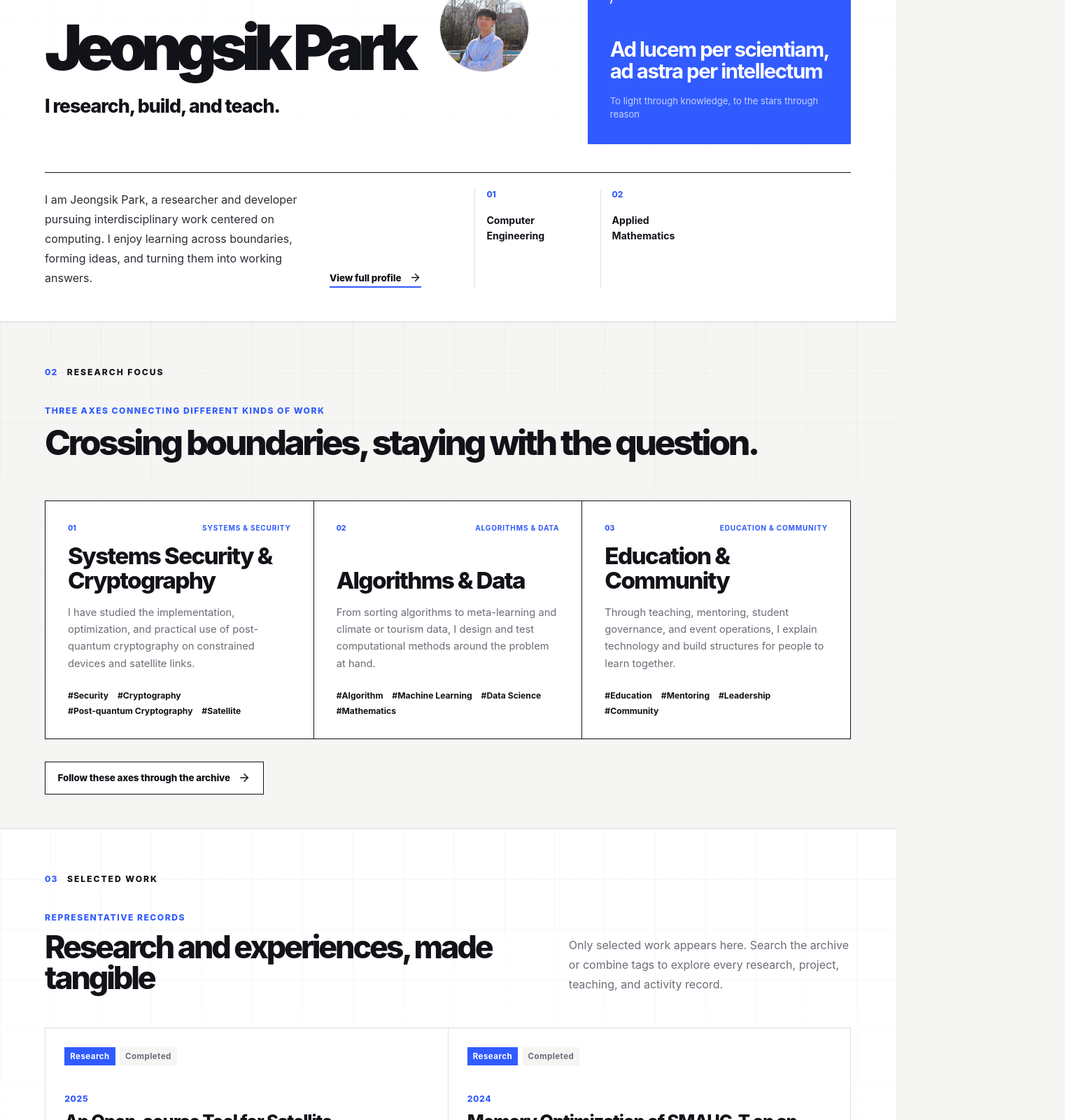
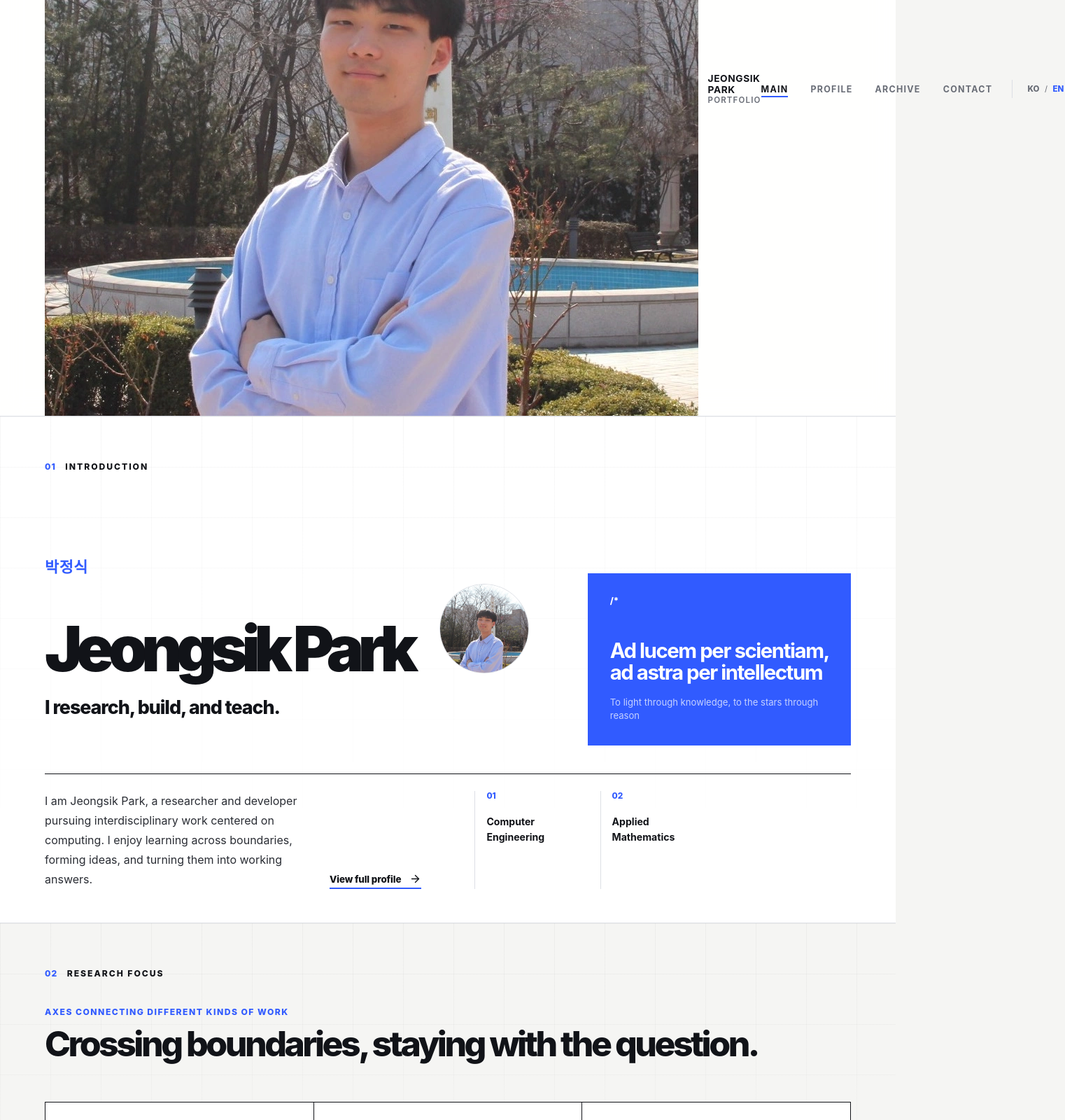
Before and after one commit to oriing/oriing.github.io, a React (Vite) app: page / in a window 1280 px wide. Shown: the part 340-1940 px from the top of the page at 70% size, 1522 px wide, since content can reach past the window. Built offline with nearby package versions, Linux system fonts and the light colour scheme; a web font is replaced by a local one.

Commit message:
Edit texts and contents

```diff
--- a/components/site-header.tsx
+++ b/components/site-header.tsx
@@ -1,4 +1,5 @@
 import { useLocale } from "@/lib/i18n";
+import { mainData } from "@/lib/portfolio-data";
 
 const navItems = [
   { href: "#/", label: { ko: "메인", en: "Main" }, key: "main" },
@@ -12,8 +13,8 @@ export function SiteHeader({ current }: { current?: "main" | "profile" | "archiv
   return (
     <header className="site-header">
       <a className="wordmark" href="#/" aria-label={locale === "ko" ? "메인 페이지로 이동" : "Go to the main page"}>
-        <span className="wordmark-box">JP</span>
-        <span className="wordmark-copy"><strong>Jeongsik Park</strong><small>Portfolio / 2026</small></span>
+        <img src={mainData.identity.profileImage.src} alt={t(mainData.identity.profileImage.alt)} />
+        <span className="wordmark-copy"><strong>Jeongsik Park</strong><small>Portfolio</small></span>
       </a>
       <div className="header-actions">
         <nav aria-label={locale === "ko" ? "메뉴" : "Navigation"}>
--- a/components/work-card.tsx
+++ b/components/work-card.tsx
@@ -20,9 +20,14 @@ export function WorkCard({ work, compact = false }: { work: WorkRecord; compact?
       </div>
 
       <ul className="tag-list" aria-label={locale === "ko" ? `${title} 태그` : `${title} tags`}>
-        {work.tags.slice(0, compact ? 4 : 7).map((tag) => (
-          <li key={tag}>#{tagLabel(tag, locale)}</li>
-        ))}
+        {work.tags.slice(0, compact ? 4 : 7).map((tag) => {
+          const label = tagLabel(tag, locale);
+          return (
+            <li key={tag} lang={/[가-힣]/.test(label) ? "ko" : "en"}>
+              #{label}
+            </li>
+          );
+        })}
       </ul>
 
       <a className="work-card-link" href={`#/work/${work.slug}`} aria-label={locale === "ko" ? `${title} 상세 보기` : `View details for ${title}`}>
--- a/src/pages/contact-page.tsx
+++ b/src/pages/contact-page.tsx
@@ -6,6 +6,6 @@ import { mainData } from "@/lib/portfolio-data";
 
 export function ContactPage() {
   const { locale, t } = useLocale();
-  const copy = locale === "ko" ? { skip: "본문으로 건너뛰기", channels: "연락 채널", open: "함께 이야기할 수 있는 주제" } : { skip: "Skip to content", channels: "Channels", open: "Open to" };
-  return <><a className="skip-link" href="#main-content">{copy.skip}</a><SiteHeader current="contact" /><main id="main-content"><section className="page-hero contact-hero"><div className="page-index">03 / Contact</div><p className="page-overline">Research · Project · Education</p><h1>{t(mainData.contact.title)}</h1><div className="page-hero-bottom contact-hero-bottom"><p>{t(mainData.contact.description)}</p><div className="contact-location"><MapPin aria-hidden="true" size={20} /><span>{t(mainData.identity.location)}</span></div></div></section><section className="detail-section contact-section"><header className="contact-section-heading"><span>01 / Channels</span><h2>{copy.channels}</h2></header><div className="contact-links">{mainData.links.map((link) => <a href={link.href} key={link.href} rel="noreferrer" target="_blank"><Mail aria-hidden="true" size={22} strokeWidth={1.5} /><span>{t(link.label)}</span><ArrowUpRight aria-hidden="true" size={22} strokeWidth={1.5} /></a>)}</div><div className="contact-topics"><p>{copy.open}</p><ul>{mainData.contact.topics.map((topic) => <li key={t(topic)}>{t(topic)}</li>)}</ul></div></section></main><SiteFooter /></>;
+  const copy = locale === "ko" ? { channels: "연락 채널", open: "함께 이야기할 수 있는 주제" } : { channels: "Channels", open: "Open to" };
+  return <><SiteHeader current="contact" /><main id="main-content"><section className="page-hero contact-hero"><div className="page-index">03 / Contact</div><p className="page-overline">Research · Project · Education</p><h1>{t(mainData.contact.title)}</h1><div className="page-hero-bottom contact-hero-bottom"><p>{t(mainData.contact.description)}</p><div className="contact-location"><MapPin aria-hidden="true" size={20} /><span>{t(mainData.identity.location)}</span></div></div></section><section className="detail-section contact-section"><header className="contact-section-heading"><span>01 / Channels</span><h2>{copy.channels}</h2></header><div className="contact-links">{mainData.links.map((link) => <a href={link.href} key={link.href} rel="noreferrer" target="_blank"><Mail aria-hidden="true" size={22} strokeWidth={1.5} /><span>{t(link.label)}</span><ArrowUpRight aria-hidden="true" size={22} strokeWidth={1.5} /></a>)}</div><div className="contact-topics"><p>{copy.open}</p><ul>{mainData.contact.topics.map((topic) => <li key={t(topic)}>{t(topic)}</li>)}</ul></div></section></main><SiteFooter /></>;
 }
--- a/src/pages/home-page.tsx
+++ b/src/pages/home-page.tsx
@@ -10,20 +10,19 @@ export function HomePage() {
   const careerPreview = timeline.filter((item) => item.kind === "career").slice(0, 3);
   const identityPoints = mainData.current.length > 0 ? mainData.current : mainData.identity.roles;
   const copy = locale === "ko" ? {
-    skip: "본문으로 건너뛰기", profile: "프로필 자세히 보기", focusLabel: "서로 다른 작업을 잇는 세 개의 축", focusTitle: "경계를 넘나들며, 문제를 끝까지 파고듭니다.",
-    focusCta: "전체 작업에서 연구축 따라가기", workLabel: "대표 기록", workTitle: "기록으로 남긴 연구와 경험", workBody: "메인에는 대표 작업만 남겼습니다. 전체 연구·프로젝트·교육·활동은 아카이브에서 검색하거나 태그로 모아볼 수 있습니다.", workCta: "전체 아카이브 검색하기",
-    journeyLabel: "배움에서 운영까지", journeyTitle: "학습을 조직하고 경험으로 남긴 시간", journeyBody: "학위, 연구, 교육과 학생자치 경험은 서로 떨어진 목록이 아니라 문제를 보는 관점을 넓혀 온 흐름입니다.", journeyCta: "학위·경력 타임라인 보기",
+    profile: "프로필 자세히 보기", focusLabel: "서로 다른 작업을 잇는 축", focusTitle: "경계를 넘나들며, 질문에 답하고, 문제를 끝까지 파고듭니다.",
+    focusCta: "전체 작업에서 연구축 따라가기", workLabel: "대표 활동", workTitle: "기록으로 남긴 연구와 경험", workBody: "메인에는 대표 작업만 남겼습니다. 전체 연구·프로젝트·교육·활동은 아카이브에서 검색하거나 태그로 모아볼 수 있습니다.", workCta: "전체 아카이브 검색하기",
+    journeyLabel: "배움에서 운영까지", journeyTitle: "학습을 조직하고 경험으로 남긴 시간", journeyBody: "학위, 연구, 교육, 리더 경험은 열거된 목록이 아니라 문제를 보는 관점을 넓혀 온 흐름입니다.", journeyCta: "학위·경력 타임라인 보기",
     profileTitle: "학위와 경력의 흐름", profileBody: "학력, 경력, 기술 기반과 작업 원칙을 타임라인으로 확인합니다.", archiveTitle: "모든 경험을 태그로 탐색", archiveBody: "분야와 형식이 다른 연구·프로젝트·교육·활동을 검색하고 연결합니다.", contactTitle: "함께 이야기할 주제", contactBody: "연구·프로젝트·교육 제안과 대화를 위한 연락 채널을 확인합니다.",
   } : {
-    skip: "Skip to content", profile: "View full profile", focusLabel: "Three axes connecting different kinds of work", focusTitle: "Crossing boundaries, staying with the question.",
-    focusCta: "Follow these axes through the archive", workLabel: "Representative records", workTitle: "Research and experiences, made tangible", workBody: "Only selected work appears here. Search the archive or combine tags to explore every research, project, teaching, and activity record.", workCta: "Search the full archive",
-    journeyLabel: "From learning to operating", journeyTitle: "Organizing learning and turning it into experience", journeyBody: "Degrees, research, teaching, and student governance form one path that has expanded how I frame and solve problems.", journeyCta: "View the education and career timeline",
+    profile: "View full profile", focusLabel: "Axes connecting different kinds of work", focusTitle: "Crossing boundaries, staying with the question.",
+    focusCta: "Follow these axes through the archive", workLabel: "Representative activities", workTitle: "Research and experiences, made tangible", workBody: "Only selected work appears here. Search the archive or combine tags to explore every research, project, teaching, and activity record.", workCta: "Search the full archive",
+    journeyLabel: "From learning to operating", journeyTitle: "Organizing learning and turning it into experience", journeyBody: "Degrees, research, teaching, and leader experience form one path that has expanded how I frame and solve problems.", journeyCta: "View the education and career timeline",
     profileTitle: "Education and career", profileBody: "Review education, work, technical foundations, and working principles as a timeline.", archiveTitle: "Explore every record by tag", archiveBody: "Search and connect research, projects, teaching, and activities across fields and formats.", contactTitle: "Start a conversation", contactBody: "Find contact channels for research, project, and education proposals.",
   };
 
   return (
     <>
-      <a className="skip-link" href="#main-content">{copy.skip}</a>
       <SiteHeader current="main" />
       <main className="home-deck" id="main-content">
         <section className="home-slide hero-slide" id="intro">
--- a/src/pages/profile-page.tsx
+++ b/src/pages/profile-page.tsx
@@ -14,7 +14,7 @@ export function ProfilePage() {
   const { locale, t } = useLocale();
   const education = timeline.filter((item) => item.kind === "education");
   const career = timeline.filter((item) => item.kind === "career");
-  const copy = locale === "ko" ? { skip: "본문으로 건너뛰기", overline: "학력 · 경력 · 기반", title: "무엇을 공부했고,\n어떤 자리에서 일했는가", degree: "학위와 학습의 흐름", career: "역할과 경험의 흐름", skills: "도구보다 문제에 맞는 조합", principles: "연구하고 설명하는 방식", cta: "이 원칙이 적용된 작업 보기", major: "전공", additional: "추가전공", focus: "관심 분야" } : { skip: "Skip to content", overline: "Education · Career · Foundation", title: "What I studied,\nand where I contributed", degree: "Education and learning", career: "Roles and experience", skills: "Choosing tools around the problem", principles: "How I research and explain", cta: "See these principles in practice", major: "Major", additional: "Additional major", focus: "Interests" };
+  const copy = locale === "ko" ? { overline: "학력 · 경력 · 기반", title: "무엇을 공부했고,\n어떤 자리에서 일했는가", degree: "학위와 학습의 흐름", career: "역할과 경험의 흐름", skills: "도구보다 문제에 맞는 조합", principles: "연구하고 설명하는 방식", cta: "이 원칙이 적용된 작업 보기", major: "전공", additional: "추가전공", focus: "관심 분야" } : { overline: "Education · Career · Foundation", title: "What I studied,\nand where I contributed", degree: "Education and learning", career: "Roles and experience", skills: "Choosing tools around the problem", principles: "How I research and explain", cta: "See these principles in practice", major: "Major", additional: "Additional major", focus: "Interests" };
 
   return <>
     <a className="skip-link" href="#main-content">{copy.skip}</a><SiteHeader current="profile" />
```
